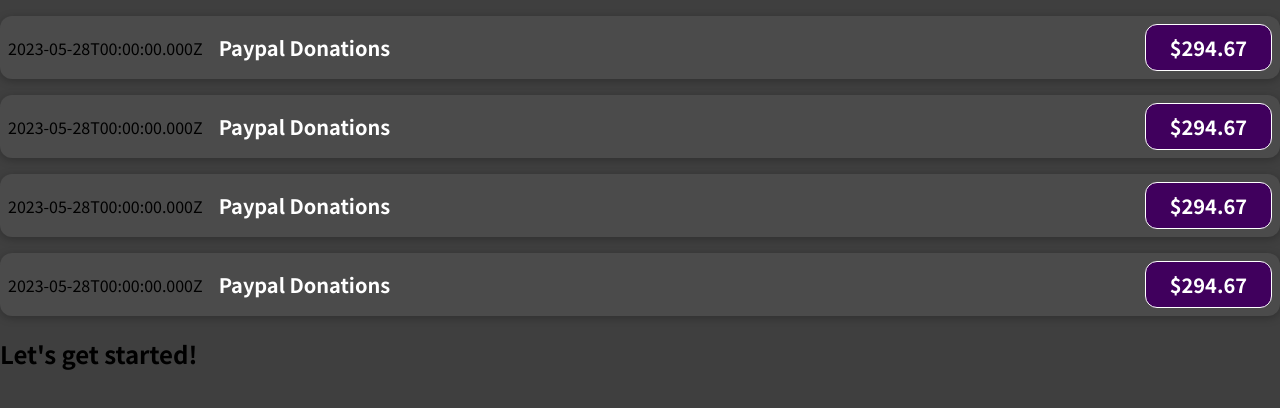
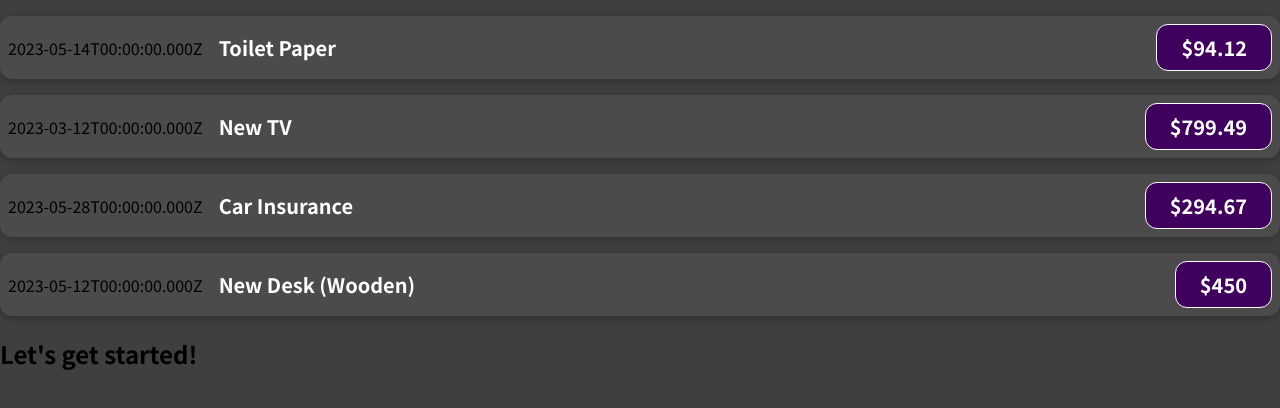
Before and after one commit to Patrick-Ehimen/react-expense-tracker, a JavaScript app: page / in a window 1280 px wide. Shown: the top 408 px of the page. Built offline with nearby package versions, Linux system fonts and the light colour scheme.

Commit message:
Update ExpenseItem.js

```diff
--- a/src/components/ExpenseItem.js
+++ b/src/components/ExpenseItem.js
@@ -1,16 +1,12 @@
 import "./ExpenseItem.css";
 
-function ExpenseItem() {
-  const expenseDate = new Date(2023, 4, 28);
-  const expenseTitle = "Paypal Donations";
-  const expenseAmount = 294.67;
-
+function ExpenseItem(props) {
   return (
     <div className="expense-item">
-      <div>{expenseDate.toISOString()}</div>
+      <div>{props.date.toISOString()}</div>
       <div className="expense-item__description">
-        <h2>{expenseTitle}</h2>
-        <div className="expense-item__price">${expenseAmount}</div>
+        <h2>{props.title}</h2>
+        <div className="expense-item__price">${props.amount}</div>
       </div>
     </div>
   );
```
